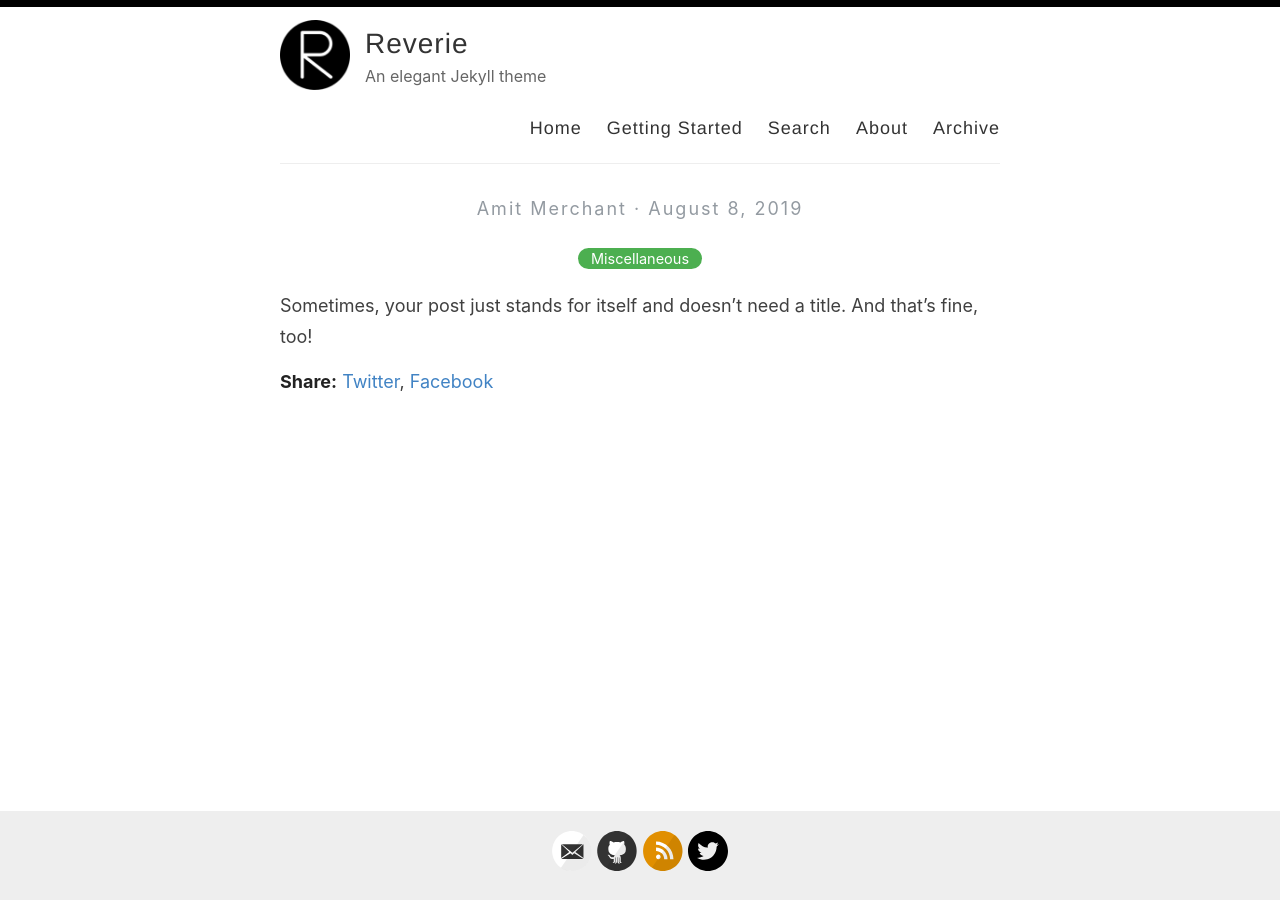
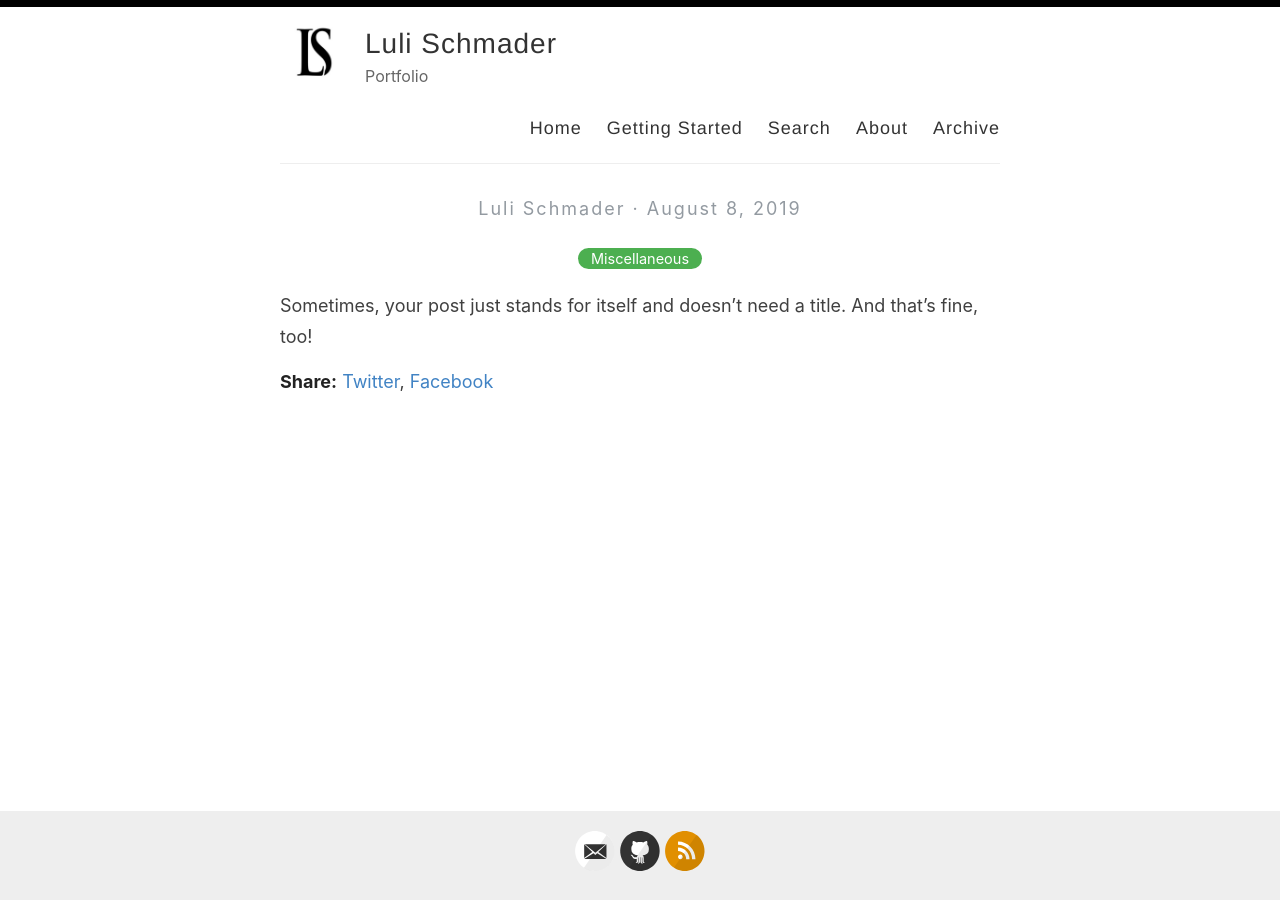
Before and after one commit to lulischmader/lulischmader.github.io, a Jekyll site: the page built from _posts/2019-08-08-no-title-posts.md, in a window 1280 px wide. Built offline with Jekyll 4.4.1, drawn with Linux system fonts in a browser that asks for light colours.

Commit message:
Update _config.yml

```diff
--- a/_config.yml
+++ b/_config.yml
@@ -3,16 +3,16 @@
 #
 
 # Name of your site (displayed in the header)
-name: Reverie
+name: Luli Schmader
 
 # Name of the author
-author: Amit Merchant
+author: Luli Schmader
 
 # Short bio or description (displayed in the header)
-description: An elegant Jekyll theme
+description: Portfolio
 
 # URL of your avatar or profile pic (you could use your GitHub profile pic)
-avatar: /images/reverie.png
+avatar: /images/ls.png
 
 #
 # Flags below are optional
@@ -21,15 +21,15 @@ avatar: /images/reverie.png
 # Includes an icon in the footer for each username you enter
 footer-links:
   dribbble:
-  email: amit.d.merchant@gmail.com
+  email: les231@miami.edu
   facebook:
   flickr:
-  github: amitmerchant1990/reverie
+  github: lulischmader/lulischmader.github.io
   instagram:
   linkedin:
   pinterest:
   rss: rss
-  twitter: amit_merchant
+  twitter:
   stackoverflow:
   youtube: # channel/<your_long_string> or user/<user-name>
   googleplus: # anything in your profile username that comes after plus.google.com/
@@ -41,21 +41,21 @@ footer-links:
 disqus:
 
 # Enter your Google Analytics web tracking code (e.g. UA-2110908-2) to activate tracking
-google_analytics: UA-43339302-11
+# google_analytics: UA-43339302-11
 
 # For newer "GA4" analytics, use the following instead of the "UA" entry above
 #google_analytics_ga4: G-GABC1DEFG
 
 # Your website URL (e.g. http://amitmerchant1990.github.io or http://www.amitmerchant.com)
 # Used for Sitemap.xml and your RSS feed
-url: http://www.amitmerchant.com/reverie
+url: https://lulischmader.github.io
 enforce_ssl: https://www.amitmerchant.com/reverie
 
 # If you're hosting your site at a Project repository on GitHub pages
 # (http://yourusername.github.io/repository-name)
 # and NOT your User repository (http://yourusername.github.io)
 # then add in the baseurl here, like this: "/repository-name"
-baseurl: "/reverie"
+baseurl: "/lulischmader.github.io"
 
 #
 # !! You don't need to change any of the configuration flags below !!
```
